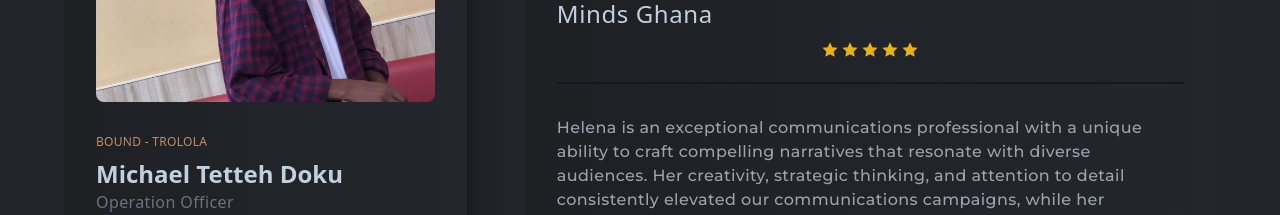
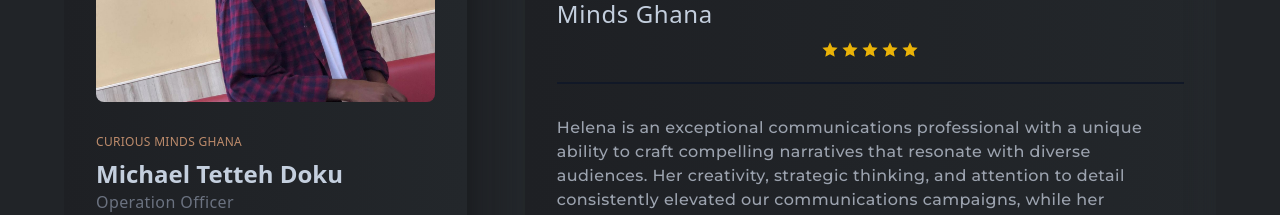
Before and after one commit to Jossyboydgenius/Speakers-portfolio, a React (Create React App) app: page / in a window 1280 px wide. Shown: the part 6120-6335 px from the top of the page. Built offline with nearby package versions, Linux system fonts and the light colour scheme.

Commit message:
Added names for testimonials

```diff
--- a/src/components/tesimonial/Testimonial.js
+++ b/src/components/tesimonial/Testimonial.js
@@ -108,7 +108,7 @@ const Testimonial = () => {
                 />
                 <div className="w-full flex flex-col justify-end">
                   <p className="text-xs uppercase text-designColor tracking-wide mb-2">
-                    Bound - Trolola
+                  Curious Minds Ghana
                   </p>
                   <h3 className="text-2xl font-bold">Michael Tetteh Doku</h3>
                   <p className="text-base tracking-wide text-gray-500">
```
